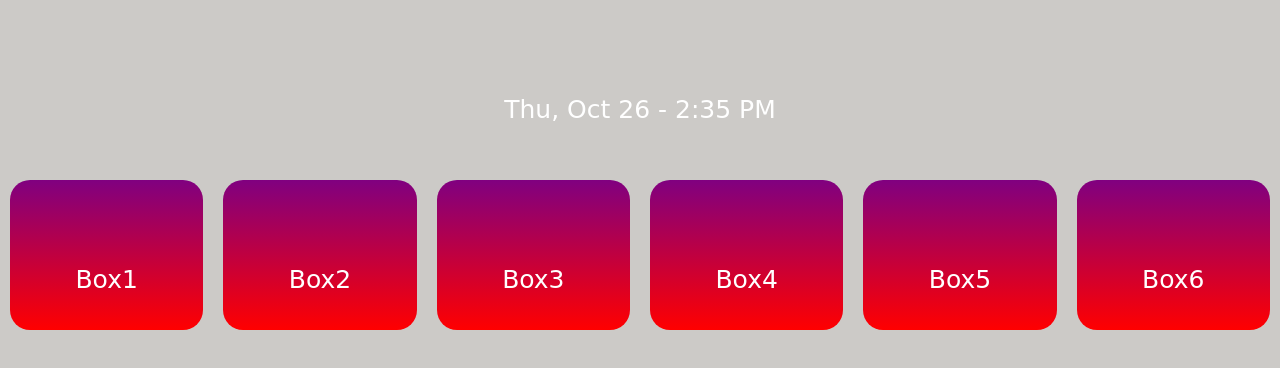
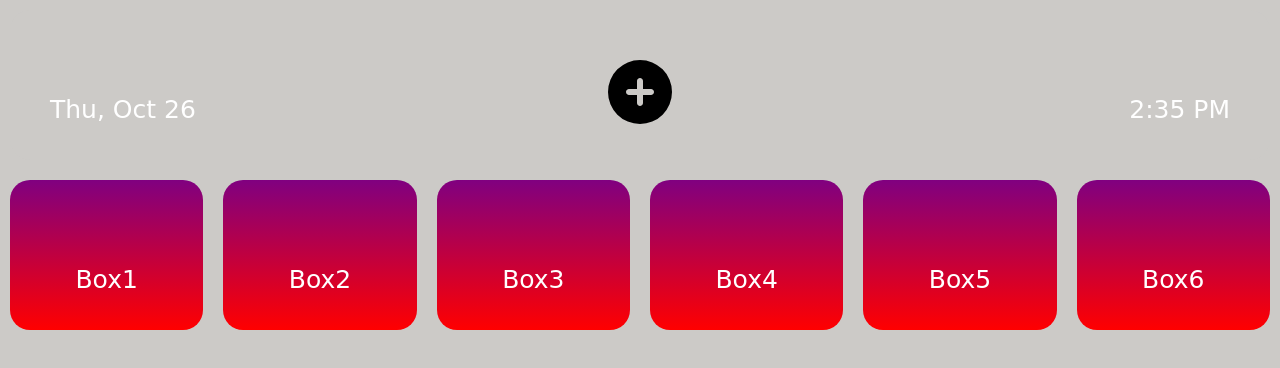
Before and after one commit to RealityDenied/Habit-Tracker-Website, a plain HTML site: page index.html in a window 1280 px wide. Drawn offline with Linux system fonts and the light colour scheme.

Commit message:
Optimised Date Time Design and Added a Create Icon

```diff
--- a/index.html
+++ b/index.html
@@ -12,6 +12,12 @@
         box-sizing: border-box;
         background:#CCCAC7;
     }
+    img {
+            width: 64px;
+            height: 64px;
+            display: block;
+            margin-top: 50px;
+        }
 
     .flex-container {
         width: 100%;
@@ -22,8 +28,8 @@
     }
 
     .flex-box {
-        flex-basis: 150px; /* Initial width for flex-box */
-        flex-grow: 1; /* Allow flex-box to grow and fill available space */
+        flex-basis: 150px;
+        flex-grow: 1;
         height: 150px;
         background: linear-gradient(purple, red);
         color: white;
@@ -35,22 +41,37 @@
     }
 
     .wide-box {
-        flex-basis: 100%; /* Full width for wide-box */
+        flex-basis: 100%;
         height: 150px;
-        background: #31F416;
+        background: #CCCAC7;
         color: white;
         font-size: 25px;
         text-align: center;
         line-height: 200px;
         border-radius: 20px;
         margin: 10px;
+        display: flex;
+        justify-content: space-between;
+    }
+    .left {
+        flex: 1; /* Makes it take up available space on the left */
+        text-align: left;
+        margin-left: 40px;
+    }
+
+    .right {
+        flex: 1; /* Makes it take up available space on the right */
+        text-align: right;
+        margin-right: 40px;
     }
     </style>
 </head>
 <body>
     <div class="flex-container">
         <div class="wide-box">
-            <p id="date-time"></p>
+            <p id="date" class="left"></p>
+            <img src="circle-plus-solid.svg" alt="Add icon">
+            <p id="time" class="right"></p>
         </div>
         <div class="flex-box">
             Box1
@@ -88,8 +109,11 @@
         var formattedTime = hours + ':' + (minutes < 10 ? '0' : '') + minutes + ' ' + ampm;
 
         // Display the formatted date and time on the web page
-        var formattedDateTimeElement = document.getElementById("date-time");
-        formattedDateTimeElement.innerHTML = formattedDate + " - " + formattedTime;
+        var formattedDateElement = document.getElementById("date");
+        var formattedTimeElement = document.getElementById("time");
+
+        formattedDateElement.innerHTML = formattedDate;
+        formattedTimeElement.innerHTML = formattedTime;
     </script>
 </body>
 </html>
```
Also changed, not shown: circle-plus-solid.svg (added).
